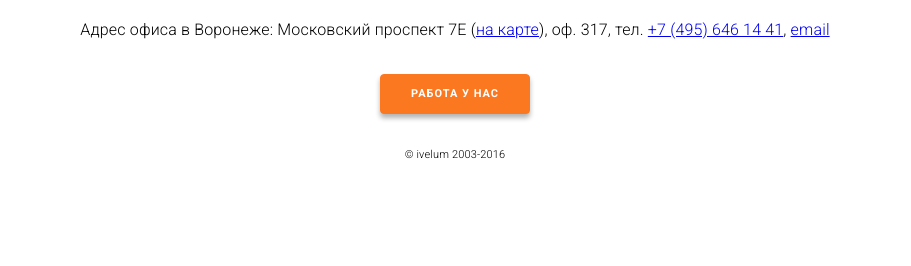
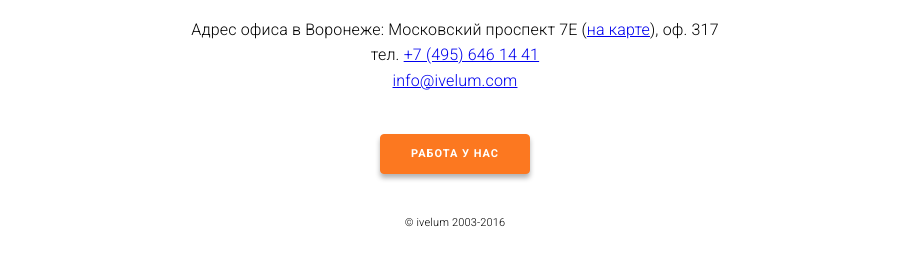
Before and after one commit to ivelum/ivelum.github.io, a plain HTML site: page index.html in a window 1280 px wide. Shown: the part 288-554 px from the top of the page, without its empty margins (185-1096 px from the left). Drawn offline with Linux system fonts and the light colour scheme.

Commit message:
break address parts by lines

```diff
--- a/index.html
+++ b/index.html
@@ -42,7 +42,7 @@
     }
 
     .job {
-      margin: 2em 0;
+      margin: 4rem 0;
     }
 
     .job a {
@@ -79,7 +79,9 @@
   <p class="address">
     Адрес офиса в Воронеже: Московский проспект 7Е
     (<a href="https://yandex.ru/maps/-/CVTeJLY3" target="_blank">на карте</a>),
-    оф. 317, тел. <a href="tel:+74956461441" class="phone">+7 (495) 646 14 41</a>, <a href="mailto:info@ivelum.com">email</a>
+    оф. 317<br>
+    тел. <a href="tel:+74956461441" class="phone">+7 (495) 646 14 41</a><br>
+    <a href="mailto:info@ivelum.com">info@ivelum.com</a>
   </p>
   <p class="job">
     <a href="https://github.com/ivelum/job/wiki">Работа у нас</a>
```
